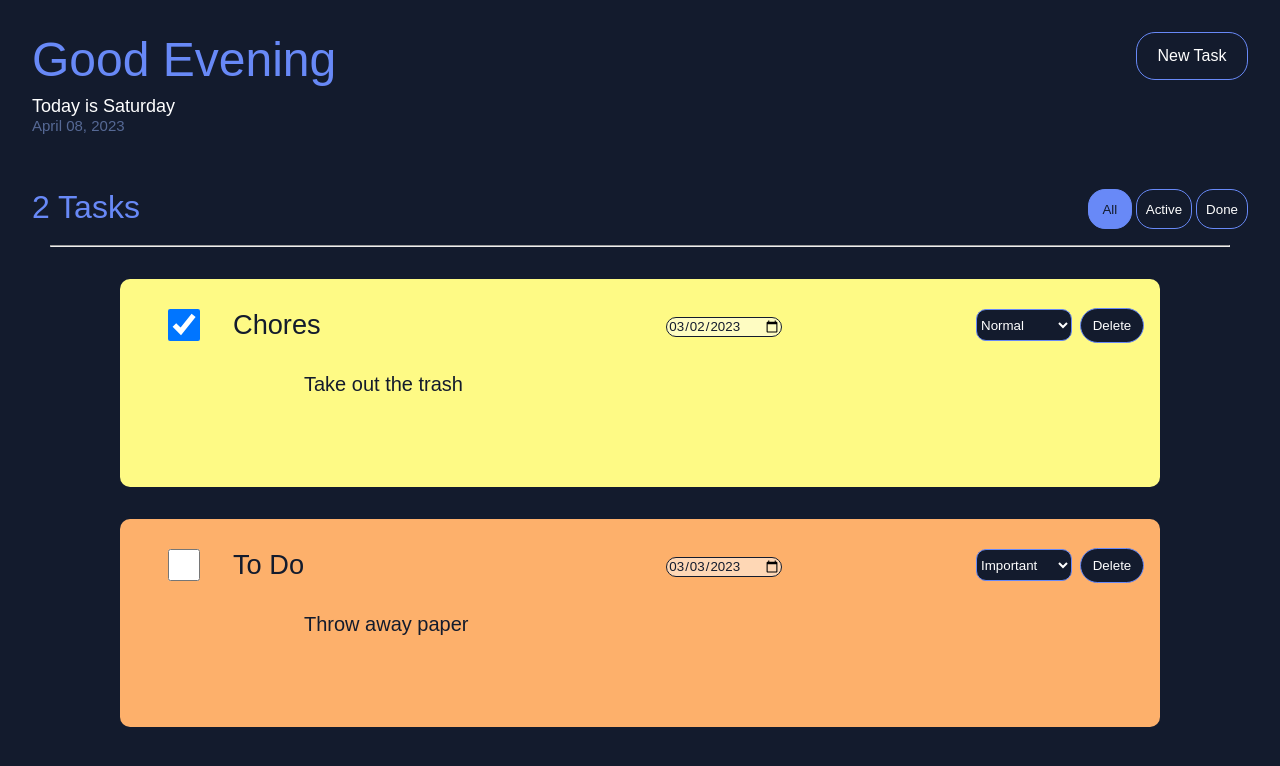
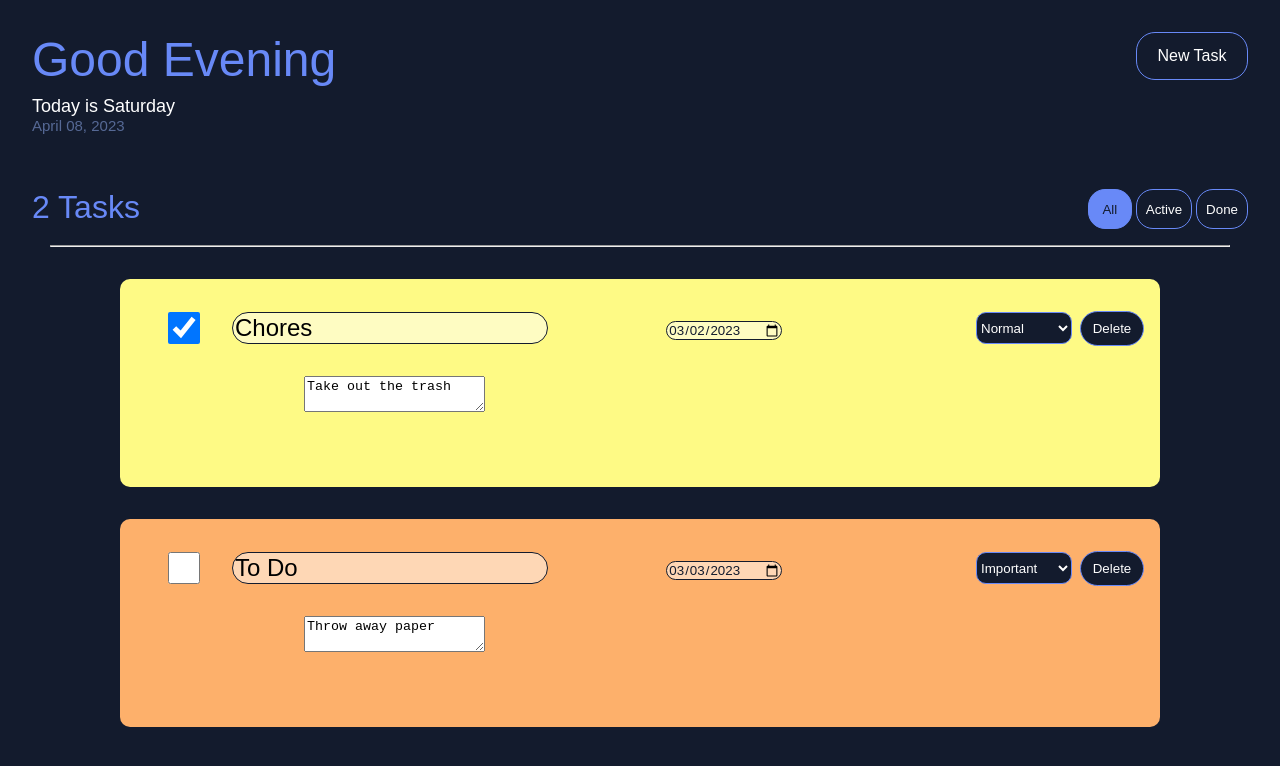
Before and after one commit to dilekbaykara/to-do-list, a React (Create React App) app: page / in a window 1280 px wide. Shown: the top 766 px of the page. Built offline with nearby package versions, Linux system fonts and the light colour scheme; a web font is replaced by a local one.

Commit message:
added input for title and description box

```diff
--- a/src/App.css
+++ b/src/App.css
@@ -105,6 +105,15 @@
   align-items: center;
   align-content: center;
   flex-direction: row;
+}
+
+.to-do-title-input {
+  font-family: elza, sans-serif;
+  font-weight: 500;
+  font-size: 1.5rem;
+  background-color: rgb(255, 255, 255, 0.5);
+  border: 1px solid #131b2d;
+  border-radius: 19px;
 }
 
 .to-do-date-input {
--- a/src/components/ToDoItem.tsx
+++ b/src/components/ToDoItem.tsx
@@ -10,28 +10,36 @@ export function ToDoItem(props: {
     const newValue = selectBox.value;
     const newPriority = parseInt(newValue);
 
-    props.onUpdateTodo({ priority: newPriority })
+    props.onUpdateTodo({ priority: newPriority });
   };
   const checkBoxCheck = (event: any) => {
     const checkBox = event.currentTarget.checked;
     const newCheckBoxValue = checkBox;
 
-    props.onUpdateTodo({ checked: newCheckBoxValue })
-    console.log(newCheckBoxValue)
+    props.onUpdateTodo({ checked: newCheckBoxValue });
+    console.log(newCheckBoxValue);
   };
-  const handleDateChange =(event: any) => {
+  const handleDateChange = (event: any) => {
     const newDate = event.target.value;
 
-    props.onUpdateTodo({ duedate: newDate })
+    props.onUpdateTodo({ duedate: newDate });
 
-    console.log(newDate)
-  }
+    console.log(newDate);
+  };
+
+  const handleTitleChange = (event: any) => {
+    const newTitle = event.target.value;
+    props.onUpdateTodo({ title: newTitle });
+  };
+
+  const handleDescriptionChange = (event: any) => {
+    const newDescription = event.target.value;
+    props.onUpdateTodo({ description: newDescription });
+  };
 
   if (!props.toDo) {
     return <p>Missing To Do</p>;
   }
-
-
 
   return (
     <div
@@ -49,8 +57,12 @@ export function ToDoItem(props: {
               checked={props.toDo.checked}
             />
           </div>
-
-          <h2 className="to-do-title">{props.toDo.title}</h2>
+          <input
+            name="Title"
+            className="to-do-title-input"
+            value={props.toDo.title}
+            onChange={handleTitleChange}
+          />
         </div>
         <div id="delete-div">
           <select
@@ -67,13 +79,24 @@ export function ToDoItem(props: {
           </button>
         </div>
         <span className="to-do-date-container">
-        <input name="Date" type="date" className="to-do-date-input" value={props.toDo.duedate
-            ? new Date(props.toDo.duedate).toISOString().split('T')[0]
-            : undefined} onChange={handleDateChange}/>
-
+          <input
+            name="Date"
+            type="date"
+            className="to-do-date-input"
+            value={
+              props.toDo.duedate
+                ? new Date(props.toDo.duedate).toISOString().split("T")[0]
+                : undefined
+            }
+            onChange={handleDateChange}
+          />
         </span>
         <div className="description-box">
-          <span className="description">{props.toDo.description}</span>
+          <textarea
+            className="description"
+            value={props.toDo.description}
+            onChange={handleDescriptionChange}
+          />
         </div>
       </div>
       <br />
```
